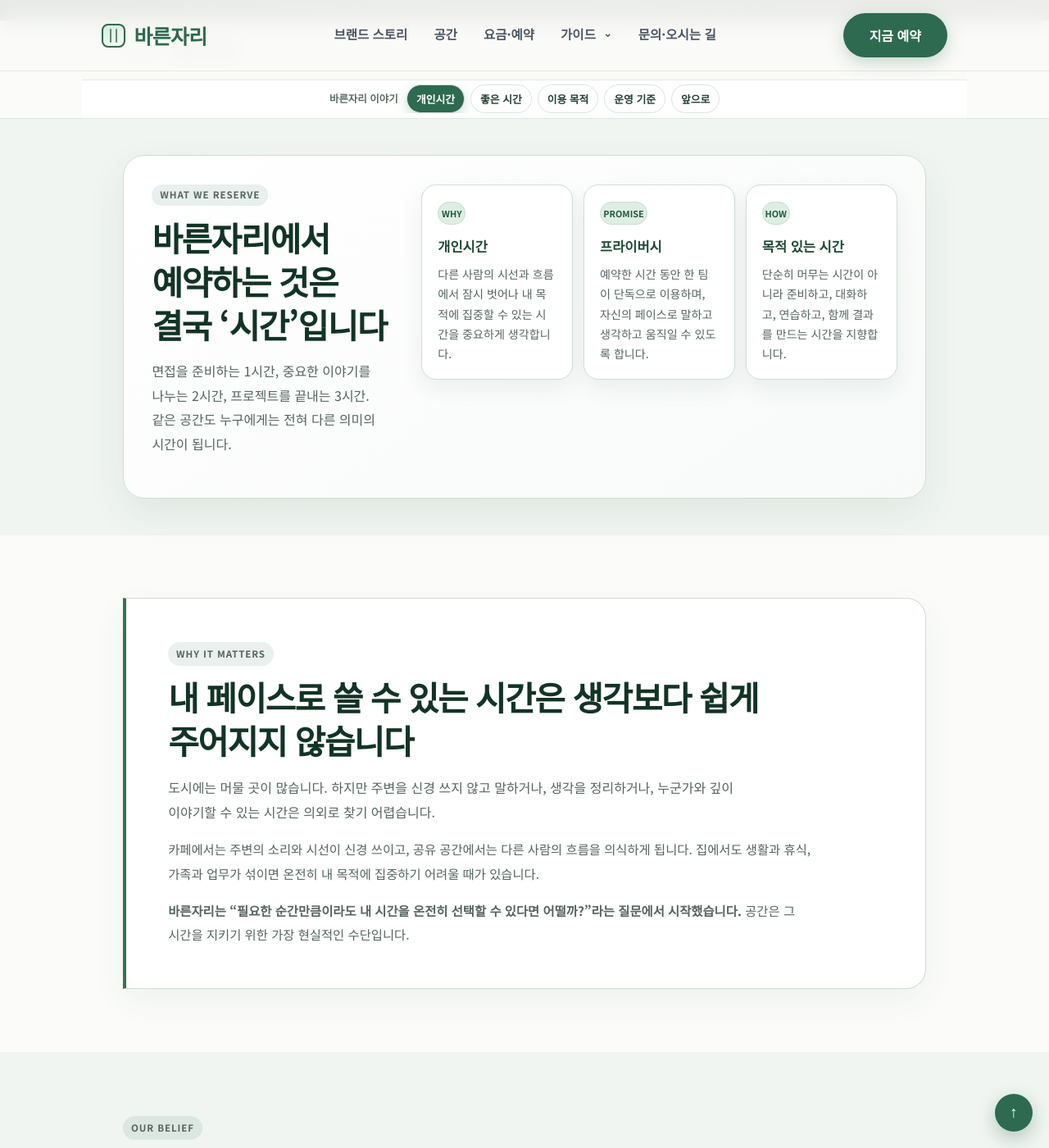
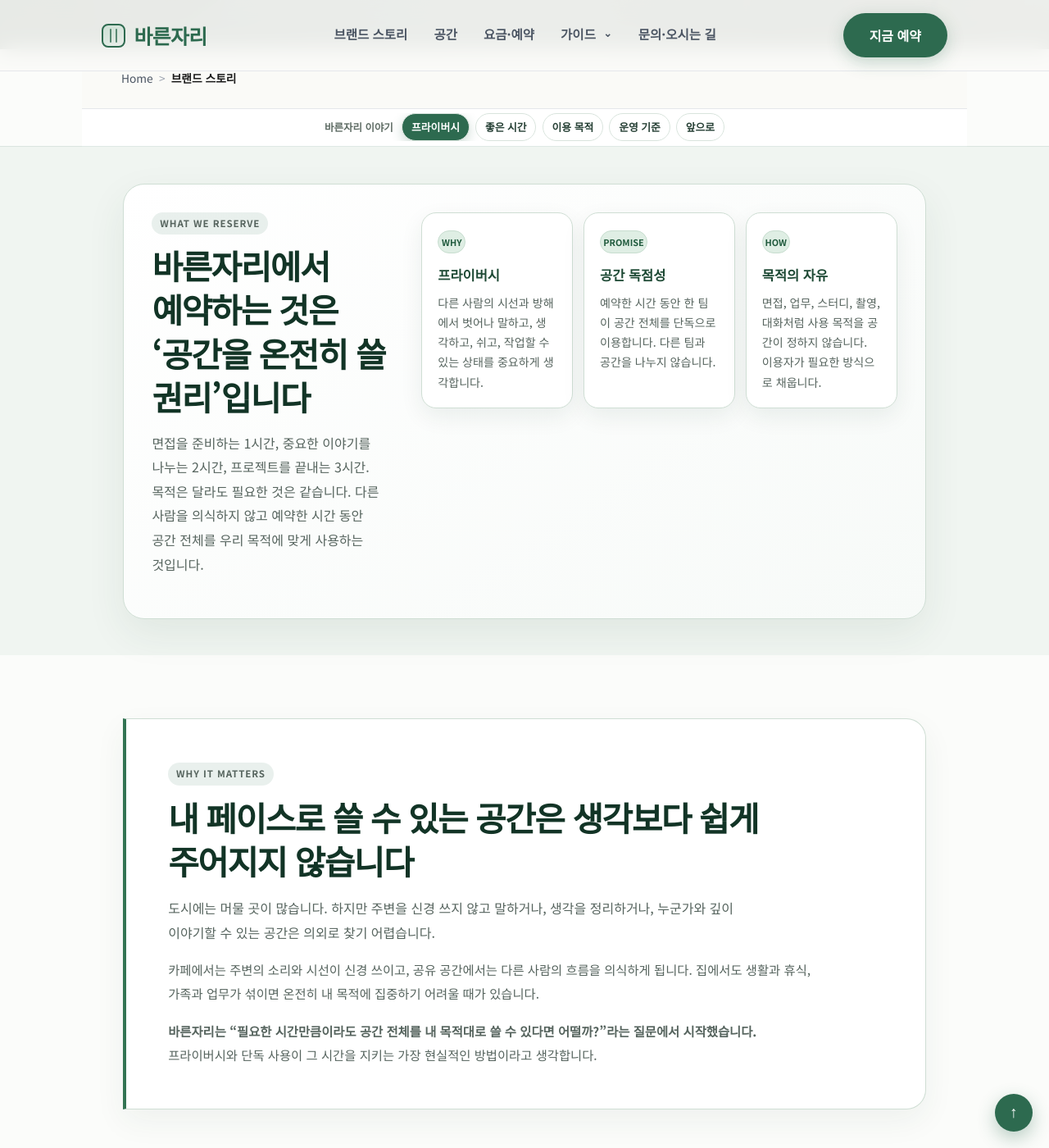
Before and after one commit to bareunspace/blog, a Jekyll site: the page built from about.html, in a window 1280 px wide and 1400 px high, scrolled down 898 px. Shown: the whole window at 82% size. Built offline with Jekyll 4.4.1, drawn with Linux system fonts in a browser that asks for light colours; some of the changed text lies outside the part shown.

Commit message:
Center brand story on privacy and exclusive use

```diff
--- a/about.html
+++ b/about.html
@@ -2,8 +2,8 @@
 layout: default
 page_id: about
 permalink: /about.html
-title: 바른자리 브랜드 스토리 | 방해받지 않는 개인시간을 예약하는 공간
-description: 바른자리는 단순한 공간대여가 아니라 방해받지 않는 개인시간을 예약하는 공간입니다. 집중, 대화, 연습, 협업처럼 목적 있는 시간을 지키려는 바른자리의 철학과 운영 원칙을 소개합니다.
+title: 바른자리 브랜드 스토리 | 공간 전체를 단독으로 쓰는 프라이빗 공간
+description: 바른자리는 예약한 시간 동안 다른 사람의 시선과 방해 없이 공간 전체를 한 팀이 단독으로 사용하는 프라이빗 공간입니다. 면접, 대화, 업무, 스터디, 촬영처럼 각자의 목적에 맞게 공간을 온전히 쓰는 바른자리의 철학을 소개합니다.
 canonical: https://bareunjari.com/about.html
 og_image: https://bareunjari.com/images/14.jpeg
 og_image_alt: 바른자리 브랜드 스토리 대표 이미지
@@ -195,16 +195,16 @@
   <section id="home">
     <div class="section-inner">
       <p class="section-label">Brand Philosophy</p>
-      <h1 class="section-title">공간을 빌리는 것이 아니라,<br />방해받지 않는 시간을 예약합니다.</h1>
-      <p class="hero-subtitle">나에게 필요한 시간을, 내가 선택할 수 있도록</p>
-      <p class="about-hero-lead">바른자리는 단순히 머무는 방을 제공하는 곳이 아닙니다.<br /><strong>집중하고, 말하고, 생각하고, 함께 만들어가는 시간을 지키는 공간</strong>입니다.</p>
+      <h1 class="section-title">공간을 빌리는 것이 아니라,<br />방해받지 않는 프라이버시를 예약합니다.</h1>
+      <p class="hero-subtitle">필요한 시간 동안, 공간 전체를 우리 목적대로</p>
+      <p class="about-hero-lead">바른자리는 용도가 정해진 방을 제공하는 곳이 아닙니다.<br /><strong>다른 사람의 시선과 방해 없이, 예약한 시간 동안 공간 전체를 한 팀이 온전히 사용하는 프라이빗 공간</strong>입니다.</p>
       <ul class="about-hero-points" aria-label="바른자리 핵심 가치">
-        <li>방해받지 않는 개인시간</li>
-        <li>목적이 있는 시간</li>
-        <li>예약 시간 동안 한 팀 단독 이용</li>
+        <li>다른 팀과 공간 공유 없음</li>
+        <li>예약 시간 동안 공간 전체 단독 이용</li>
+        <li>내 목적에 맞게 자유롭게 사용</li>
       </ul>
       <div class="hero-btns">
-        <a href="#about-story" class="btn-primary">왜 개인시간인가</a>
+        <a href="#about-story" class="btn-primary">왜 프라이버시인가</a>
         <a href="index.html#space" class="btn-outline">실제 공간 보기</a>
       </div>
     </div>
@@ -214,7 +214,7 @@
   <nav class="guide-toc" aria-label="바른자리 소개 페이지 목차">
     <div class="guide-toc-inner">
       <span class="guide-toc-label">바른자리 이야기</span>
-      <a href="#about-story">개인시간</a>
+      <a href="#about-story">프라이버시</a>
       <a href="#good-time">좋은 시간</a>
       <a href="#use-cases">이용 목적</a>
       <a href="#operation">운영 기준</a>
@@ -227,13 +227,13 @@
       <div class="about-overview-panel">
         <div class="about-overview-copy">
           <p class="section-label">What We Reserve</p>
-          <h2 class="section-title">바른자리에서 예약하는 것은 결국 ‘시간’입니다</h2>
-          <p class="section-desc">면접을 준비하는 1시간, 중요한 이야기를 나누는 2시간, 프로젝트를 끝내는 3시간. 같은 공간도 누구에게는 전혀 다른 의미의 시간이 됩니다.</p>
+          <h2 class="section-title">바른자리에서 예약하는 것은 ‘공간을 온전히 쓸 권리’입니다</h2>
+          <p class="section-desc">면접을 준비하는 1시간, 중요한 이야기를 나누는 2시간, 프로젝트를 끝내는 3시간. 목적은 달라도 필요한 것은 같습니다. 다른 사람을 의식하지 않고 예약한 시간 동안 공간 전체를 우리 목적에 맞게 사용하는 것입니다.</p>
         </div>
         <div class="about-overview-grid" aria-label="바른자리 핵심 철학">
-          <article class="about-overview-card"><h3>개인시간</h3><p>다른 사람의 시선과 흐름에서 잠시 벗어나 내 목적에 집중할 수 있는 시간을 중요하게 생각합니다.</p></article>
-          <article class="about-overview-card"><h3>프라이버시</h3><p>예약한 시간 동안 한 팀이 단독으로 이용하며, 자신의 페이스로 말하고 생각하고 움직일 수 있도록 합니다.</p></article>
-          <article class="about-overview-card"><h3>목적 있는 시간</h3><p>단순히 머무는 시간이 아니라 준비하고, 대화하고, 연습하고, 함께 결과를 만드는 시간을 지향합니다.</p></article>
+          <article class="about-overview-card"><h3>프라이버시</h3><p>다른 사람의 시선과 방해에서 벗어나 말하고, 생각하고, 쉬고, 작업할 수 있는 상태를 중요하게 생각합니다.</p></article>
+          <article class="about-overview-card"><h3>공간 독점성</h3><p>예약한 시간 동안 한 팀이 공간 전체를 단독으로 이용합니다. 다른 팀과 공간을 나누지 않습니다.</p></article>
+          <article class="about-overview-card"><h3>목적의 자유</h3><p>면접, 업무, 스터디, 촬영, 대화처럼 사용 목적을 공간이 정하지 않습니다. 이용자가 필요한 방식으로 채웁니다.</p></article>
         </div>
       </div>
     </div>
@@ -242,10 +242,10 @@
   <section id="about-story">
     <div class="section-inner">
       <p class="section-label">Why It Matters</p>
-      <h2 class="section-title">내 페이스로 쓸 수 있는 시간은 생각보다 쉽게 주어지지 않습니다</h2>
-      <p class="section-desc">도시에는 머물 곳이 많습니다. 하지만 주변을 신경 쓰지 않고 말하거나, 생각을 정리하거나, 누군가와 깊이 이야기할 수 있는 시간은 의외로 찾기 어렵습니다.</p>
+      <h2 class="section-title">내 페이스로 쓸 수 있는 공간은 생각보다 쉽게 주어지지 않습니다</h2>
+      <p class="section-desc">도시에는 머물 곳이 많습니다. 하지만 주변을 신경 쓰지 않고 말하거나, 생각을 정리하거나, 누군가와 깊이 이야기할 수 있는 공간은 의외로 찾기 어렵습니다.</p>
       <p>카페에서는 주변의 소리와 시선이 신경 쓰이고, 공유 공간에서는 다른 사람의 흐름을 의식하게 됩니다. 집에서도 생활과 휴식, 가족과 업무가 섞이면 온전히 내 목적에 집중하기 어려울 때가 있습니다.</p>
-      <p><strong>바른자리는 “필요한 순간만큼이라도 내 시간을 온전히 선택할 수 있다면 어떨까?”라는 질문에서 시작했습니다.</strong> 공간은 그 시간을 지키기 위한 가장 현실적인 수단입니다.</p>
+      <p><strong>바른자리는 “필요한 시간만큼이라도 공간 전체를 내 목적대로 쓸 수 있다면 어떨까?”라는 질문에서 시작했습니다.</strong> 프라이버시와 단독 사용이 그 시간을 지키는 가장 현실적인 방법이라고 생각합니다.</p>
     </div>
   </section>
 
@@ -253,8 +253,8 @@
     <div class="section-inner">
       <p class="section-label">Our Belief</p>
       <h2 class="section-title">프라이버시는 이제 돈으로 사는 가치입니다</h2>
-      <p class="section-desc">바른자리가 말하는 프라이버시는 단순히 문이 닫혀 있다는 뜻이 아닙니다. 다른 사람을 의식하지 않고 자신의 시간을 스스로 선택할 수 있는 상태에 가깝습니다.</p>
-      <p>필요할 때 혼자 생각할 수 있고, 준비한 답변을 소리 내어 말할 수 있고, 동료와 자유롭게 토론할 수 있고, 중요한 이야기에 집중할 수 있는 것. 바른자리는 이런 <strong>‘방해받지 않을 권리’</strong>가 점점 더 중요한 가치가 된다고 생각합니다.</p>
+      <p class="section-desc">바른자리가 말하는 프라이버시는 단순히 문이 닫혀 있다는 뜻이 아닙니다. 다른 사람을 의식하지 않고 공간과 시간을 스스로 통제할 수 있는 상태에 가깝습니다.</p>
+      <p>필요할 때 혼자 생각할 수 있고, 준비한 답변을 소리 내어 말할 수 있고, 동료와 자유롭게 토론할 수 있고, 제품을 촬영하거나 중요한 이야기에 집중할 수 있는 것. 바른자리는 이런 <strong>‘방해받지 않고 온전히 사용할 권리’</strong>가 점점 더 중요한 가치가 된다고 생각합니다.</p>
     </div>
   </section>
 
@@ -281,7 +281,7 @@
         <a class="about-purpose-link" href="/interview/" aria-label="면접 준비 가이드 보기"><article class="about-principle-item"><h3>면접 준비</h3><p>준비한 답변을 실제 목소리로 말하고, 녹화하고, 발표와 화상면접을 반복해서 연습하는 시간.</p><span class="about-purpose-more">면접 준비 가이드 →</span></article></a>
         <a class="about-purpose-link" href="/meeting/" aria-label="미팅 업무 가이드 보기"><article class="about-principle-item"><h3>미팅 · 업무</h3><p>고정 사무실이 없어도 고객 미팅, 화상회의, 집중 업무를 필요한 시간만큼 이어가는 시간.</p><span class="about-purpose-more">미팅 · 업무 가이드 →</span></article></a>
         <a class="about-purpose-link" href="/study/" aria-label="스터디 소모임 가이드 보기"><article class="about-principle-item"><h3>스터디 · 소모임</h3><p>읽기만 하는 공부를 넘어 토론하고 발표하고 프로젝트를 함께 진행하는 시간.</p><span class="about-purpose-more">스터디 · 소모임 가이드 →</span></article></a>
-        <a class="about-purpose-link" href="/private/" aria-label="프라이빗시간 가이드 보기"><article class="about-principle-item"><h3>프라이빗시간</h3><p>혼자 생각하거나 대화하거나 쉬면서, 다른 사람의 흐름에서 잠시 벗어나는 개인시간.</p><span class="about-purpose-more">프라이빗시간 가이드 →</span></article></a>
+        <a class="about-purpose-link" href="/private/" aria-label="프라이빗시간 가이드 보기"><article class="about-principle-item"><h3>프라이빗시간</h3><p>혼자 생각하거나 둘이 이야기하거나 함께 쉬면서, 다른 사람의 흐름에서 잠시 벗어나는 시간.</p><span class="about-purpose-more">프라이빗시간 가이드 →</span></article></a>
       </div>
     </div>
   </section>
@@ -289,9 +289,9 @@
   <section>
     <div class="section-inner">
       <p class="section-label">Our Name</p>
-      <h2 class="section-title">바른자리, 내 시간에 맞는 자리</h2>
-      <p class="section-desc">‘바른자리’는 단순히 좋은 좌석이나 예쁜 공간을 뜻하지 않습니다. 지금 내가 하려는 일에 맞는 자리, 그리고 그 일을 방해받지 않고 이어갈 수 있는 시간을 뜻합니다.</p>
-      <p>누군가에게는 면접을 앞둔 연습실이고, 누군가에게는 하루의 사무실이며, 누군가에게는 함께 생각을 나누는 작은 회의실입니다. <strong>목적에 맞는 시간이 자연스럽게 흐르는 자리.</strong> 그 의미를 이름에 담았습니다.</p>
+      <h2 class="section-title">바른자리, 내 목적에 맞는 자리</h2>
+      <p class="section-desc">‘바른자리’는 단순히 좋은 좌석이나 예쁜 공간을 뜻하지 않습니다. 지금 내가 하려는 일에 맞는 자리, 그리고 그 일을 다른 사람의 방해 없이 이어갈 수 있는 공간을 뜻합니다.</p>
+      <p>누군가에게는 면접을 앞둔 연습실이고, 누군가에게는 하루의 사무실이며, 누군가에게는 함께 생각을 나누는 작은 회의실이고 촬영 공간입니다. <strong>사용하는 사람이 목적을 정하고, 그 시간 동안 온전히 사용할 수 있는 자리.</strong> 그 의미를 이름에 담았습니다.</p>
     </div>
   </section>
 
@@ -300,21 +300,21 @@
       <p class="section-label">Our Symbol</p>
       <h2 class="section-title">로고에 담은 의미</h2>
       <div class="logo-story-visual" role="img" aria-label="바른자리 로고 시그니처"><span class="logo-mark" aria-hidden="true"></span><span class="logo-text">바른자리</span></div>
-      <p class="logo-story-caption">개인시간 · 분리된 프라이빗 존 · 안정감</p>
-      <p class="section-desc">바른자리의 로고는 외부의 흐름과 잠시 분리되어 자신의 시간을 지키는 공간을 단정한 선과 균형으로 표현합니다.</p>
-      <p>두 세로 라인은 분리된 개인 영역을, 안정적인 전체 비율은 그 안에서 자신의 페이스를 되찾는 시간을 상징합니다.</p>
+      <p class="logo-story-caption">프라이버시 · 분리된 독립 공간 · 안정감</p>
+      <p class="section-desc">바른자리의 로고는 외부의 흐름과 잠시 분리되어 자신의 공간을 지키는 모습을 단정한 선과 균형으로 표현합니다.</p>
+      <p>두 세로 라인은 분리된 독립 영역을, 안정적인 전체 비율은 그 안에서 자신의 페이스를 되찾는 시간을 상징합니다.</p>
     </div>
   </section>
 
   <section id="operation">
     <div class="section-inner">
       <p class="section-label">How We Operate</p>
-      <h2 class="section-title">공간보다 시간 경험을 기준으로 운영합니다</h2>
-      <p class="section-desc">예약 버튼을 누르는 순간부터 퇴실할 때까지, 고객의 목적 있는 시간이 불필요하게 끊기지 않는 것을 운영의 기준으로 삼습니다.</p>
+      <h2 class="section-title">공간을 온전히 쓰는 경험을 기준으로 운영합니다</h2>
+      <p class="section-desc">예약 버튼을 누르는 순간부터 퇴실할 때까지, 고객이 다른 사람의 흐름에 방해받지 않고 자신의 목적에 공간을 사용할 수 있는 것을 운영의 기준으로 삼습니다.</p>
       <div class="about-principle-grid" aria-label="운영 원칙">
         <article class="about-principle-item" data-step="01"><h3>필요할 때 쉽게 예약</h3><p>복잡한 절차보다 필요한 시간을 빠르게 선택하고 이용할 수 있는 흐름을 지향합니다.</p></article>
-        <article class="about-principle-item" data-step="02"><h3>예약 시간은 한 팀에게</h3><p>예약한 시간 동안 한 팀이 단독으로 이용하는 현재의 운영 방식을 통해 프라이빗한 사용 경험을 만듭니다.</p></article>
-        <article class="about-principle-item" data-step="03"><h3>목적에 집중하는 환경</h3><p>과한 연출보다 실제로 말하고, 쓰고, 보고, 대화하고, 작업하기 편한 환경을 우선합니다.</p></article>
+        <article class="about-principle-item" data-step="02"><h3>예약 시간은 한 팀에게</h3><p>예약한 시간 동안 한 팀이 공간 전체를 단독으로 이용하며 다른 팀과 공유하지 않습니다.</p></article>
+        <article class="about-principle-item" data-step="03"><h3>목적에 맞게 자유롭게</h3><p>말하기, 촬영, 회의, 작업처럼 고객이 필요한 방식으로 공간을 사용할 수 있는 환경을 우선합니다.</p></article>
         <article class="about-principle-item" data-step="04"><h3>사용 경험으로 계속 개선</h3><p>예약 패턴과 문의, 실제 이용 과정에서 발견되는 불편을 다음 운영 개선에 반영합니다.</p></article>
       </div>
     </div>
@@ -324,11 +324,11 @@
     <div class="section-inner">
       <div class="partner-growth-panel">
         <p class="section-label">Our Direction</p>
-        <h2 class="section-title">더 많은 방보다, 더 많은 ‘내 시간’을 만들고 싶습니다</h2>
+        <h2 class="section-title">더 많은 방보다, 더 많은 ‘온전히 내 공간이 되는 시간’을 만들고 싶습니다</h2>
         <p class="section-desc">바른자리가 만들고 싶은 것은 단순히 공간의 숫자를 늘리는 일이 아닙니다.</p>
-        <p>사람들이 중요한 순간마다 카페의 빈자리를 찾거나 주변의 눈치를 보기보다, <strong>자신의 시간을 스스로 선택할 수 있는 도시</strong>에 조금 더 가까워지는 것. 그것이 바른자리가 바라보는 방향입니다.</p>
+        <p>사람들이 중요한 순간마다 카페의 빈자리를 찾거나 주변의 눈치를 보기보다, <strong>필요한 시간 동안 공간 전체를 자신의 목적에 맞게 온전히 사용할 수 있는 선택지</strong>를 더 많이 만드는 것. 그것이 바른자리가 바라보는 방향입니다.</p>
         <div class="partner-cta-row">
-          <a href="https://m.place.naver.com/place/2041312316/ticket" target="_blank" rel="noopener noreferrer" class="btn-primary" data-cta="about_booking_primary">나에게 필요한 시간 예약하기</a>
+          <a href="https://m.place.naver.com/place/2041312316/ticket" target="_blank" rel="noopener noreferrer" class="btn-primary" data-cta="about_booking_primary">프라이빗 공간 예약하기</a>
           <a href="index.html#space" class="btn-outline">바른자리 공간 보기</a>
         </div>
       </div>
@@ -338,11 +338,11 @@
   <section id="contact">
     <div class="section-inner">
       <p class="section-label">Bareunjari</p>
-      <h2 class="section-title">당신에게 필요한 시간이 있다면,<br />그 시간이 바르게 흐를 자리를 준비하겠습니다.</h2>
-      <p class="section-desc contact-lead-line">면접도, 업무도, 스터디도, 대화도 목적은 다릅니다.<br />하지만 필요한 것은 같습니다.<br /><strong>방해받지 않고 내 시간을 온전히 쓸 수 있는 자리.</strong></p>
-      <p class="contact-closing-line"><strong>나에게 필요한 시간을, 내가 선택할 수 있도록.</strong><br />바른자리는 개인시간을 예약하는 공간입니다.</p>
+      <h2 class="section-title">당신에게 필요한 공간이 있다면,<br />그 시간만큼 온전히 쓸 수 있도록 준비하겠습니다.</h2>
+      <p class="section-desc contact-lead-line">면접도, 업무도, 스터디도, 촬영도, 대화도 목적은 다릅니다.<br />하지만 필요한 것은 같습니다.<br /><strong>다른 사람의 방해 없이 공간 전체를 우리 목적대로 쓸 수 있는 프라이버시.</strong></p>
+      <p class="contact-closing-line"><strong>필요한 시간 동안, 공간 전체를 온전히.</strong><br />바른자리는 한 팀이 단독으로 사용하는 프라이빗 공간입니다.</p>
       <div class="hero-btns">
-        <a href="https://m.place.naver.com/place/2041312316/ticket" target="_blank" rel="noopener noreferrer" class="btn-primary" data-cta="about_booking_bottom">나의 시간 예약하기</a>
+        <a href="https://m.place.naver.com/place/2041312316/ticket" target="_blank" rel="noopener noreferrer" class="btn-primary" data-cta="about_booking_bottom">프라이빗 공간 예약하기</a>
         <a href="index.html#contact" class="btn-outline">문의하기</a>
       </div>
     </div>
```
